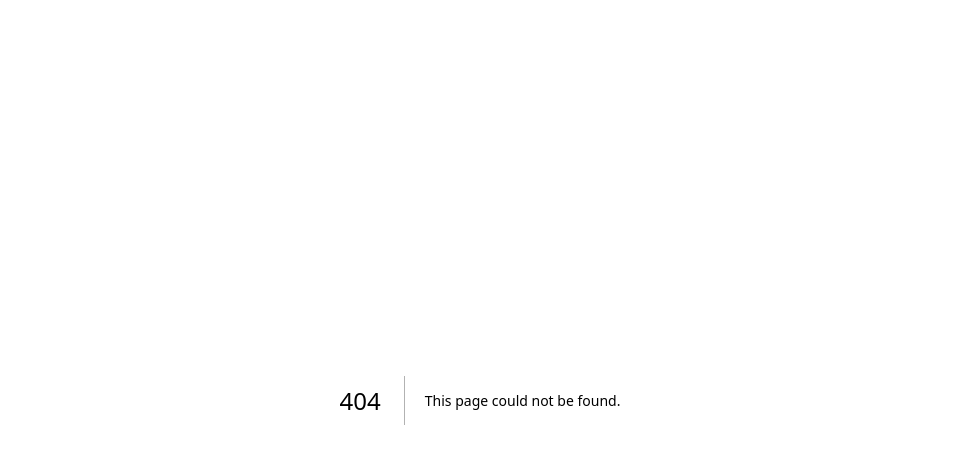
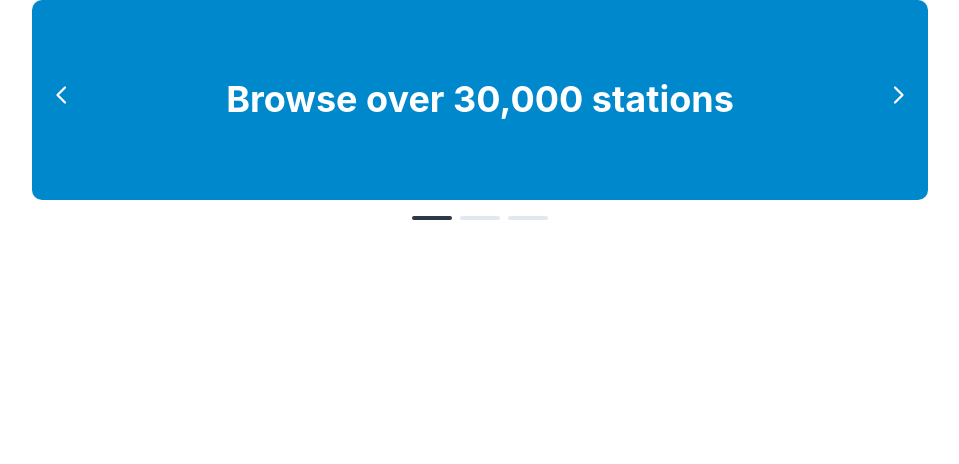
Before and after one commit to givensuman/shortwave, a Next.js app: page /discover in a window 1280 px wide. Before the commit this address had no page. Shown: the top 464 px of the page, without its empty margins (160-1119 px from the left). Built offline with nearby package versions, Linux system fonts and the light colour scheme.

Commit message:
Create Carousel

```diff
--- /dev/null
+++ b/components/Carousel.tsx
@@ -0,0 +1,148 @@
+import React, { useState } from 'react'
+import { Box, Button, Center, Icon, Heading, Stack, IconButton, useColorModeValue, HStack } from '@chakra-ui/react'
+import type { BoxProps, BackgroundProps } from '@chakra-ui/react'
+import { Plus, Browser, CaretLeft, CaretRight } from 'phosphor-react'
+
+const Carousel: React.FC<BoxProps> = (props) => {
+
+    const maxIndex = 2
+    const [ currentIndex, setCurrentIndex ] = useState(0)
+
+    const incrementIndex = () => {
+        if (currentIndex < maxIndex) {
+            setCurrentIndex(state => state + 1)
+        } else {
+            setCurrentIndex(0)
+        }
+    }
+
+    const decrementIndex = () => {
+        if (currentIndex === 0) {
+            setCurrentIndex(maxIndex)
+        } else {
+            setCurrentIndex(state => state - 1)
+        }
+    }
+
+    const activeIndicatorColor = useColorModeValue('gray.700', 'gray.200')
+    const inactiveIndicatorColor = useColorModeValue('gray.200', 'gray.700')
+
+    const bgColor: BackgroundProps["bgColor"] = (["telegram.500", "yellow.300", "green.400"] as const)[currentIndex]
+    const colorScheme = bgColor.slice(0, bgColor.length - 4)
+    console.log(colorScheme)
+    const textColor = (['white', 'black', 'white'] as const)[currentIndex]
+    const innerHtml = ([
+        <Heading color={textColor}>
+            Browse over 30,000 stations
+        </Heading>,
+        <Stack
+            color={textColor}
+            alignItems="center"
+        >
+            <Heading>
+                Is your favorite station missing?
+            </Heading>
+            <Button
+                colorScheme={colorScheme}
+                maxW="fit-content"
+                py={0}
+            >
+                <Icon
+                    as={Plus}
+                    position="relative"
+                    bottom={0.5}
+                    mr={2}
+                    weight="bold"
+                />
+                Add New Station
+            </Button>
+        </Stack>,
+        <Stack
+            color={textColor}
+            alignItems="center"
+        >
+            <Heading>
+                Powered by radio-browser.info
+            </Heading>
+            <Button
+                colorScheme={colorScheme}
+                maxW="fit-content"
+                py={0}
+                onClick={() => window.open("https://www.radio-browser.info", '_blank')}
+            >
+                <Icon
+                    as={Browser}
+                    position="relative"
+                    bottom={0.5}
+                    mr={2}
+                    weight="bold"
+                />
+                Open Website
+            </Button>
+        </Stack>
+    ] as const)[currentIndex]
+
+    return (
+        <Box
+            {...props}
+            position="relative"
+        >
+            <IconButton
+                icon={<CaretLeft weight="bold" fontSize="1.5em" />}
+                onClick={decrementIndex}
+                aria-label="Previous"
+                variant="ghost"
+                rounded="full"
+                color={textColor}
+                _hover={{
+                    bgColor: 'whiteAlpha.200'
+                }}
+                position="absolute"
+                top={75}
+                left={2.5}
+            />
+            <IconButton
+                icon={<CaretRight weight="bold" fontSize="1.5em" />}
+                onClick={incrementIndex}
+                aria-label="Next"
+                variant="ghost"
+                rounded="full"
+                color={textColor}
+                _hover={{
+                    bgColor: `${textColor}Alpha.200`
+                }}
+                position="absolute"
+                top={75}
+                right={2.5}
+            />
+            <Center
+                bgColor={bgColor}
+                height={200}
+                borderRadius={10}
+                w="4xl"
+                maxW="90vw"
+                transitionDuration="200ms"
+                transitionProperty="background-color"
+            >
+                {innerHtml}
+            </Center>
+            <Center my={4}>
+                <HStack spacing={2}>
+                    {[...Array(maxIndex + 1)].map((_, index) => (
+                        <Box
+                            height={1}
+                            width={10}
+                            borderRadius="lg"
+                            bgColor={index === currentIndex ? activeIndicatorColor : inactiveIndicatorColor}
+                            transitionDuration="200ms"
+                            cursor="pointer"
+                            onClick={() => setCurrentIndex(index)}
+                        />
+                    ))}
+                </HStack>
+            </Center>
+        </Box>
+    )
+}
+
+export default Carousel
--- a/package.json
+++ b/package.json
@@ -17,6 +17,7 @@
     "@types/react-dom": "18.0.11",
     "framer-motion": "^10.2.4",
     "next": "13.2.4",
+    "phosphor-react": "^1.4.1",
     "radio-browser-api": "^6.0.1",
     "react": "18.2.0",
     "react-dom": "18.2.0",
--- a/pages/_app.tsx
+++ b/pages/_app.tsx
@@ -1,5 +1,5 @@
 import type { AppProps } from 'next/app'
-import { ChakraProvider, extendTheme } from '@chakra-ui/react'
+import { Center, ChakraProvider, extendTheme } from '@chakra-ui/react'
 import { QueryClient, QueryClientProvider } from 'react-query'
 
 const queryClient = new QueryClient()
@@ -11,7 +11,9 @@ export default function App({ Component, pageProps }: AppProps) {
     useSystemColorMode: false
   })}>
   <QueryClientProvider client={queryClient}>
-    <Component {...pageProps} />
+    <Center>
+      <Component {...pageProps} />
+    </Center>
   </QueryClientProvider>
   </ChakraProvider>
   </>
--- /dev/null
+++ b/pages/discover.tsx
@@ -0,0 +1,18 @@
+import Search from "@/components/Search"
+import StationList from "@/components/StationList"
+import { SearchProvider } from "@/hooks/useSearch"
+import { Box } from "@chakra-ui/react"
+
+import Carousel from "@/components/Carousel"
+
+export default function Discover() {
+    return (
+        <Box>
+            {/* <SearchProvider>
+                <Search />
+                <StationList />
+            </SearchProvider> */}
+            <Carousel />
+        </Box>
+    )
+}
```
Also changed, not shown: components/Icon.tsx (added), 1 other file (tests, documents, lock files or other folders).
